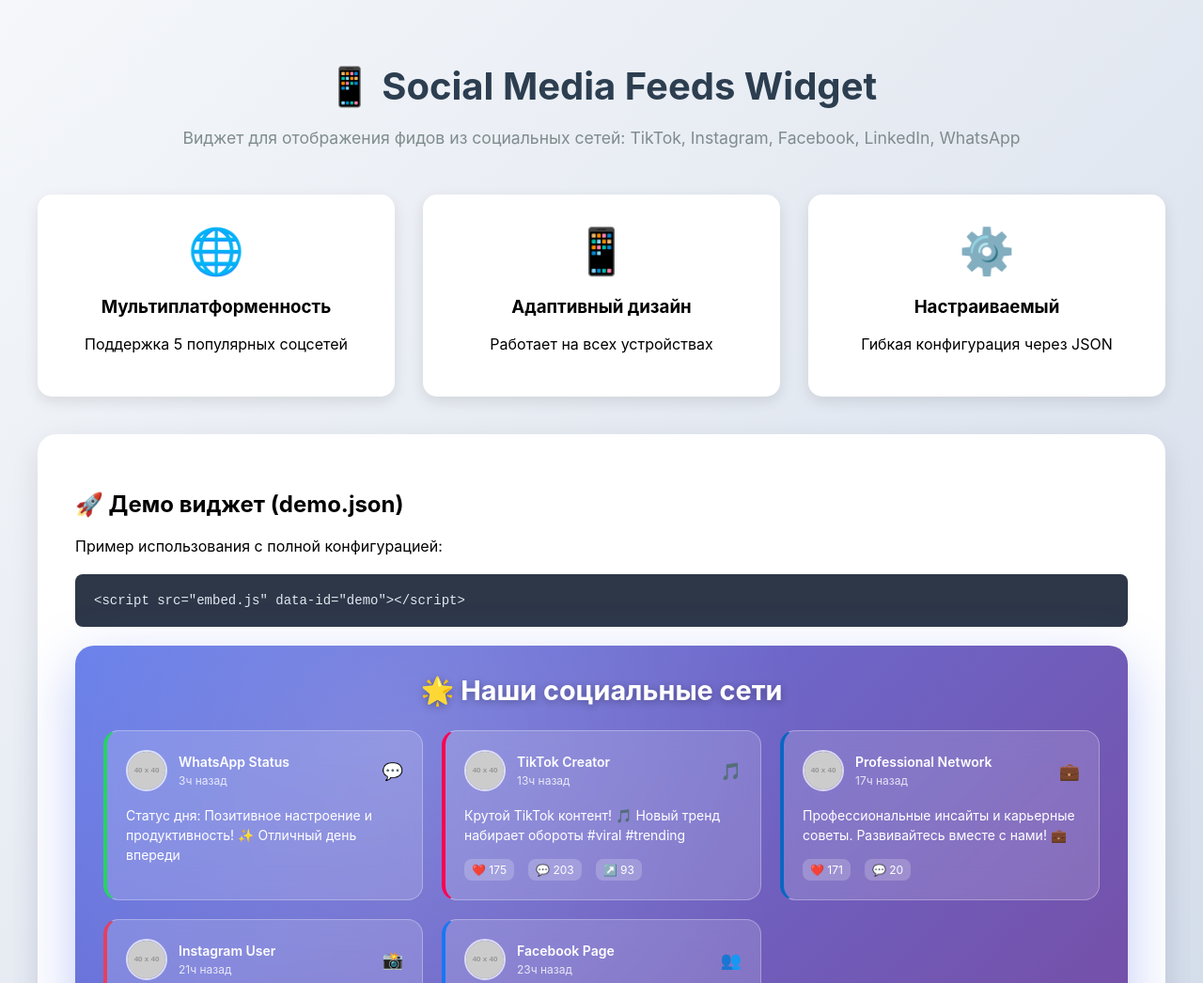
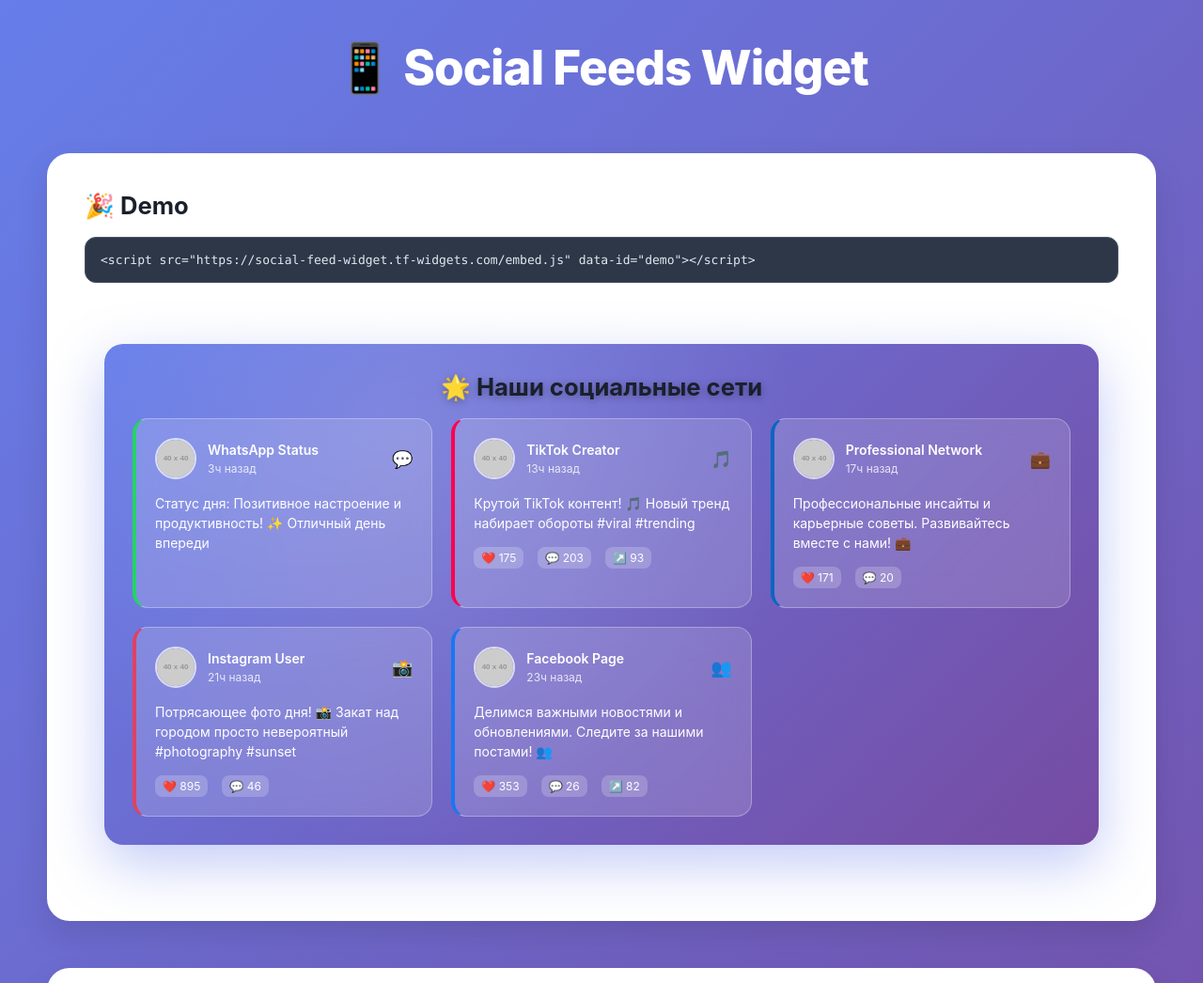
Before and after one commit to TFWidgets/social-feeds-widget, a plain HTML site: page index.html in a window 1280 px wide. Shown: the top 1046 px of the page at 94% size. Drawn offline with Linux system fonts and the light colour scheme; placeholder pictures from the web are drawn by us.

Commit message:
Update index.html

```diff
--- a/index.html
+++ b/index.html
@@ -1,125 +1,103 @@
 <!DOCTYPE html>
 <html lang="ru">
 <head>
-    <meta charset="UTF-8">
-    <meta name="viewport" content="width=device-width, initial-scale=1.0">
-    <title>Social Media Feeds Widget — Демо</title>
+  <meta charset="UTF-8" />
+  <meta name="viewport" content="width=device-width, initial-scale=1.0"/>
+  <title>Social Feeds Widget - Demo</title>
   <style>
     body {
       font-family: -apple-system, BlinkMacSystemFont, 'Segoe UI', Roboto, sans-serif;
-            background: linear-gradient(135deg, #f5f7fa 0%, #c3cfe2 100%);
       margin: 0;
       padding: 40px 20px;
+      background: linear-gradient(135deg, #667eea 0%, #764ba2 100%);
       min-height: 100vh;
     }
-        .container {
-            max-width: 1200px;
-            margin: 0 auto;
+    .header {
+      text-align: center;
+      margin-bottom: 60px;
+      color: white;
     }
-        h1 {
-            text-align: center;
-            color: #2c3e50;
-            margin-bottom: 20px;
-            font-size: 2.5em;
+    .header h1 {
+      margin: 0;
+      font-size: 3.2em;
+      font-weight: 800;
+      letter-spacing: -0.02em;
     }
-        .subtitle {
-            text-align: center;
-            color: #7f8c8d;
-            margin-bottom: 50px;
-            font-size: 1.1em;
+    .section {
+      max-width: 1100px;
+      margin: 0 auto 50px auto;
+      background: white;
+      padding: 40px;
+      border-radius: 24px;
+      box-shadow: 0 15px 35px rgba(0,0,0,0.1);
     }
-        .demo-section {
-            background: white;
-            border-radius: 20px;
-            padding: 40px;
-            margin: 40px 0;
-            box-shadow: 0 10px 30px rgba(0,0,0,0.1);
+    .section h2 {
+      margin: 0 0 18px 0;
+      font-size: 1.6em;
+      color: #1a202c;
     }
-        .code-example {
+    .code {
       background: #2d3748;
       color: #e2e8f0;
+      border-radius: 12px;
+      padding: 16px;
+      font-family: 'SF Mono', Monaco, monospace;
+      font-size: 13px;
+      margin-bottom: 24px;
+      overflow-x: auto;
+      border: 1px solid #4a5568;
+      cursor: pointer;
+      user-select: all;
+      transition: all .2s ease;
+    }
+    .code:hover { border-color:#667eea; box-shadow:0 0 20px rgba(102,126,234,.3); }
+    .code.copied { border-color:#10b981; box-shadow:0 0 20px rgba(16,185,129,.3); }
+    .widget-wrap {
       padding: 20px;
-            border-radius: 8px;
-            font-family: 'Courier New', monospace;
-            font-size: 14px;
-            overflow-x: auto;
-            margin: 20px 0;
+      background: linear-gradient(135deg, rgba(255,255,255,.10) 0%, rgba(255,255,255,.05) 100%);
+      border-radius: 16px;
+      border: 1px solid rgba(255,255,255,.1);
+      backdrop-filter: blur(10px);
     }
-        .features {
-            display: grid;
-            grid-template-columns: repeat(auto-fit, minmax(250px, 1fr));
-            gap: 30px;
-            margin: 40px 0;
-        }
-        .feature {
-            text-align: center;
-            padding: 30px;
-            background: white;
-            border-radius: 15px;
-            box-shadow: 0 5px 15px rgba(0,0,0,0.1);
-        }
-        .feature-icon {
-            font-size: 3em;
-            margin-bottom: 15px;
+    @media (max-width: 768px){
+      .section { padding: 26px; margin: 0 auto 36px; }
+      .header h1 { font-size: 2.4em; }
     }
   </style>
 </head>
 <body>
-    <div class="container">
-        <h1>📱 Social Media Feeds Widget</h1>
-        <p class="subtitle">Виджет для отображения фидов из социальных сетей: TikTok, Instagram, Facebook, LinkedIn, WhatsApp</p>
+  <div class="header">
+    <h1>📱 Social Feeds Widget</h1>
+  </div>
 
-        <div class="features">
-            <div class="feature">
-                <div class="feature-icon">🌐</div>
-                <h3>Мультиплатформенность</h3>
-                <p>Поддержка 5 популярных соцсетей</p>
+  <div class="section">
+    <h2>🎉 Demo</h2>
+    <div class="code" onclick="copyCode(this)">
+&lt;script src="https://social-feed-widget.tf-widgets.com/embed.js" data-id="demo"&gt;&lt;/script&gt;
     </div>
-            <div class="feature">
-                <div class="feature-icon">📱</div>
-                <h3>Адаптивный дизайн</h3>
-                <p>Работает на всех устройствах</p>
-            </div>
-            <div class="feature">
-                <div class="feature-icon">⚙️</div>
-                <h3>Настраиваемый</h3>
-                <p>Гибкая конфигурация через JSON</p>
+    <div class="widget-wrap">
+      <script src="./embed.js?v=14" data-id="demo"></script>
     </div>
   </div>
 
-        <div class="demo-section">
-            <h2>🚀 Демо виджет (demo.json)</h2>
-            <p>Пример использования с полной конфигурацией:</p>
-            <div class="code-example">&lt;script src="embed.js" data-id="demo"&gt;&lt;/script&gt;</div>
-
-            <!-- Демо виджет -->
-            <script src="./embed.js" data-id="demo"></script>
+  <div class="section">
+    <h2>🏢 Client</h2>
+    <div class="code" onclick="copyCode(this)">
+&lt;script src="https://social-feed-widget.tf-widgets.com/embed.js" data-id="client123"&gt;&lt;/script&gt;
+    </div>
+    <div class="widget-wrap">
+      <script src="./embed.js?v=14" data-id="client123"></script>
+    </div>
   </div>
 
-        <div class="demo-section">
-            <h2>💼 Корпоративный виджет (client123.json)</h2>
-            <p>Пример с ограниченным набором платформ:</p>
-            <div class="code-example">&lt;script src="embed.js" data-id="client123"&gt;&lt;/script&gt;</div>
-
-            <!-- Клиентский виджет -->
-            <script src="./embed.js" data-id="client123"></script>
-        </div>
-
-        <div class="demo-section">
-            <h2>📋 Интеграция</h2>
-            <h3>Базовое подключение:</h3>
-            <div class="code-example">&lt;script src="https://ВАШ-ДОМЕН/embed.js" data-id="КЛИЕНТ-ID"&gt;&lt;/script&gt;</div>
-
-            <h3>JavaScript API:</h3>
-            <div class="code-example">// Программная инициализация
-const widget = new SocialFeedsWidget('container-id', 'configs/demo.json');
-
-// Обновить фиды
-widget.render();
-
-// Остановить автообновление
-widget.destroy();</div>
-        </div>
-    </div>
+  <script>
+    function copyCode(el){
+      const t = el.textContent.trim();
+      navigator.clipboard.writeText(t).then(()=>{
+        el.classList.add('copied');
+        setTimeout(()=>el.classList.remove('copied'),1500);
+      });
+    }
+  </script>
 </body>
 </html>
```
Lines whose indentation alone changed are shown as unchanged.
